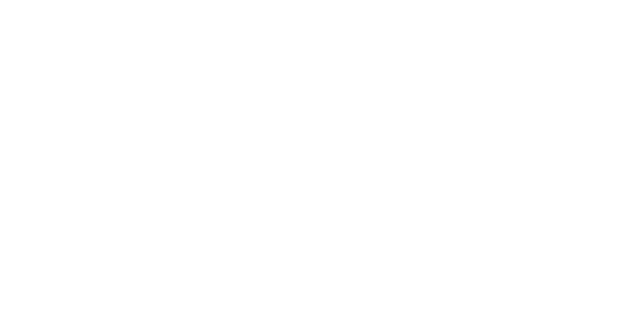
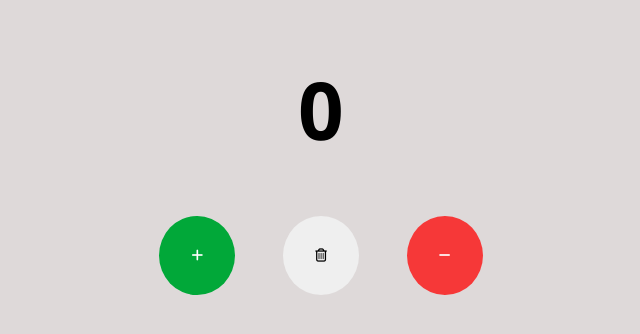
Before and after one commit to nurdoganbahadir/counterProgram, a plain HTML site: page index.html in a window 1280 px wide. Shown: the whole page, without its empty margins (319-959 px from the left). Drawn offline with Linux system fonts and the light colour scheme.

Commit message:
html ve css kısmı tamamlandı

```diff
--- a/index.html
+++ b/index.html
@@ -1,12 +1,31 @@
 <!DOCTYPE html>
 <html lang="en">
-<head>
-    <meta charset="UTF-8">
-    <meta name="viewport" content="width=device-width, initial-scale=1.0">
+  <head>
+    <meta charset="UTF-8" />
+    <meta name="viewport" content="width=device-width, initial-scale=1.0" />
     <title>Counter Program</title>
-    <link rel="stylesheet" href="style.css">
-</head>
-<body>
+    <link rel="stylesheet" href="style.css" />
+    <link
+      rel="stylesheet"
+      href="https://cdnjs.cloudflare.com/ajax/libs/font-awesome/6.5.2/css/all.min.css"
+      integrity="sha512-SnH5WK+bZxgPHs44uWIX+LLJAJ9/2PkPKZ5QiAj6Ta86w+fsb2TkcmfRyVX3pBnMFcV7oQPJkl9QevSCWr3W6A=="
+      crossorigin="anonymous"
+      referrerpolicy="no-referrer"
+    />
+  </head>
+  <body>
+    <h1 id="score">0</h1>
+    <div>
+      <button id="increaseBtn" class="increaseBtn">
+        <i class="fa-solid fa-plus"></i>
+      </button>
+      <button id="resetBtn" class="resetBtn">
+        <i class="fa-regular fa-trash-can"></i>
+      </button>
+      <button id="decreaseBtn" class="decreaseBtn">
+        <i class="fa-solid fa-minus"></i>
+      </button>
+    </div>
     <script src="./script.js"></script>
-</body>
+  </body>
 </html>
--- a/style.css
+++ b/style.css
@@ -0,0 +1,37 @@
+body {
+  background-color: hsl(0, 7%, 86%);
+}
+h1 {
+  text-align: center;
+  font-size: 5em;
+  font-family: "Segoe UI", Tahoma, Geneva, Verdana, sans-serif;
+}
+div {
+  display: flex;
+  justify-content: center;
+  gap: 3rem;
+}
+button {
+  padding: 2rem;
+  border: none;
+  border-radius: 50%;
+  cursor: pointer;
+  transition: border-radius 0.5s;
+}
+.increaseBtn:hover {
+  border-radius: 0.5rem;
+}
+.decreaseBtn:hover {
+  border-radius: 0.5rem;
+}
+.resetBtn:hover {
+  border-radius: 0.5rem;
+}
+.increaseBtn {
+  background-color: rgb(1, 168, 57);
+  color: white;
+}
+.decreaseBtn {
+  background-color: rgba(255, 0, 0, 0.74);
+  color: white;
+}
```
